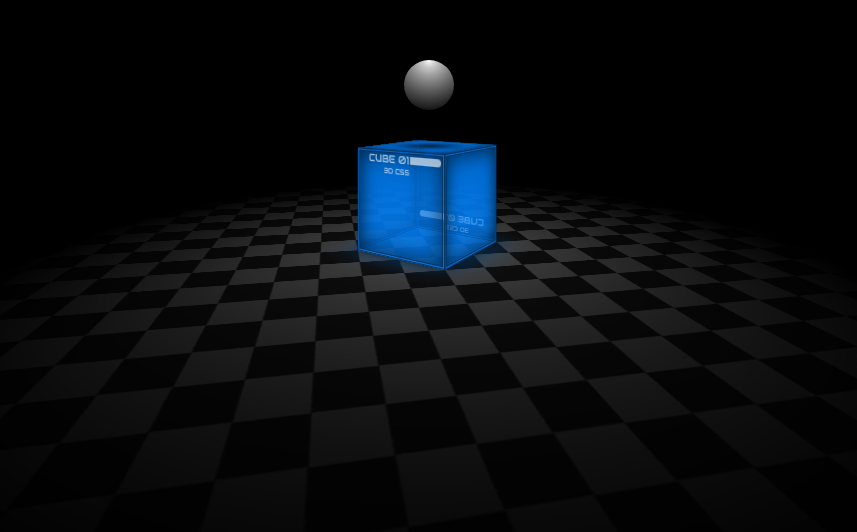
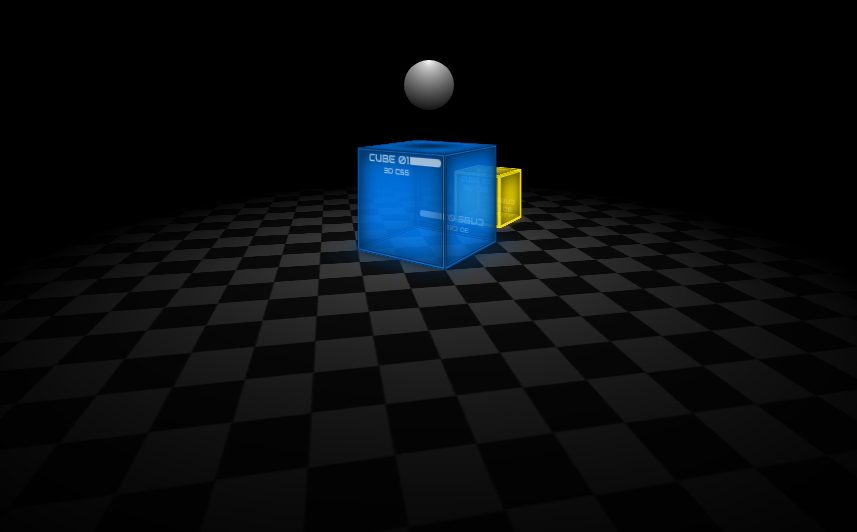
Before and after one commit to JanSzalanski/css3d, a plain HTML site: page index.html in a window 1280 px wide. Shown: the part 204-736 px from the top of the page, without its empty margins (211-1068 px from the left). Drawn offline with Linux system fonts and the light colour scheme.

Commit message:
added another box

```diff
--- a/index.html
+++ b/index.html
@@ -23,15 +23,14 @@
         <div class="back"></div>
       </div>
 
-      <!-- <div class="cube2">
-          <div class="top"></div>
-          <div class="bottom"></div>
-          <div class="left"> <div class="text"><div class="decor"></div><h2 class="h2a">cube 02</h2><h2 class="h2b">3d css</h2></div> </div>
-          <div class="right"> <div class="text"><div class="decor"></div><h2 class="h2a">cube 02</h2><h2 class="h2b">3d css</h2></div></div>
-          <div class="front"></div>
-          <div class="back"></div>
-
-      </div> -->
+      <div class="cube2">
+          <div class="top B"></div>
+          <div class="bottom B"></div>
+          <div class="left B"> <div class="text B"><h2 class="h2a B">cube 02</h2><h2 class="h2b B">3d css</h2></div> </div>
+          <div class="right B "> <div class="text B"><h2 class="h2a B">cube 02</h2><h2 class="h2b B">3d css</h2></div></div>
+          <div class="front B "></div>
+          <div class="back B"></div>
+       </div>
 
     </div>
   </body>
--- a/style.scss
+++ b/style.scss
@@ -4,6 +4,7 @@
   --fontA:  'Audiowide', cursive;
   --fontB:  'Montserrat', sans-serif;
   --boxColor: rgba(0, 132, 255, 0.603);
+  --boxColorB: rgba(255, 230, 0, 0.603);
   --rotateSpeed: 32s;
   --bounceSpeed: 1.2s;
 }
@@ -107,6 +108,12 @@ body {
   justify-content: center;
   // border: 1px solid red;
 
+  &.B {
+    width: 1em;
+    height: .4em;
+    align-items:center;
+  }
+
 
   & h2 {
     // border: 1px solid black;
@@ -115,6 +122,11 @@ body {
     font-family: var(--fontA);
     text-transform: uppercase;
     color: #fffa;
+
+    &.B {
+      font-size: 8px;
+    }
+
 
   }
 
@@ -157,7 +169,7 @@ body {
 
 .cube2 {
   position: absolute;
-  bottom: -1.2em;
+  bottom: -1em;
   left: 2em;
   width: 1.2em;
   height: 1.2em;
@@ -175,10 +187,19 @@ body {
   border: 3px double rgb(0, 51, 99);
   box-shadow: 0 0 0.5em #000a inset;
 
+  &.B {
+    background:rgba(255, 230, 0, 0.603);
+    border: 3px double rgba(255, 230, 0, .85);
+  }
+
 }
 
 .front {
   transform: translateZ(1em);
+
+  &.B {
+    transform: translateZ(.6em);
+  }
 }
 
 .right {
@@ -188,14 +209,28 @@ body {
     top: auto;
     bottom: 0;
   }
+
+  &.B {
+    transform: rotateY(90deg) translateZ(.6em);
+  }
 }
 
 .back {
   transform: rotateY(180deg) translateZ(1em);
+
+
+  &.B {
+    transform: rotateY(180deg) translateZ(.6em);
+  }
 }
 
 .left {
   transform: rotateY(270deg) translateZ(1em);
+
+  &.B {
+    transform: rotateY(270deg) translateZ(.6em);
+  }
+
 }
 
 .top {
@@ -205,6 +240,13 @@ body {
   transform:  translateY(-50%) rotateX(90deg);
   background: var(--boxColor);
   box-shadow: 0 0 0.5em #000a inset;
+
+  &.B {
+    width: 1.2em;
+    height: 1.2em;
+    background:rgba(255, 230, 0, 0.603);
+    border: 3px double rgba(255, 230, 0, .85);
+  }
 }
 
 .bottom {
@@ -215,6 +257,15 @@ body {
   transform:  rotateX(90deg);
   background: var(--boxColor);
   box-shadow: 0 0 0.4em #000c, 0 0 0.8em var(--boxColor);
+
+  &.B {
+    width: 1.2em;
+    height: 1.2em;
+    bottom: -.6em;
+    background:rgba(255, 230, 0, 0.603);
+    border: 3px double rgba(255, 230, 0, .85);
+    box-shadow: 0 0 0.1em #000c, 0 0 0.2em var(--boxColorB);
+  }
 }
 
 
```
Also changed, not shown: style.css, 1 other file.
